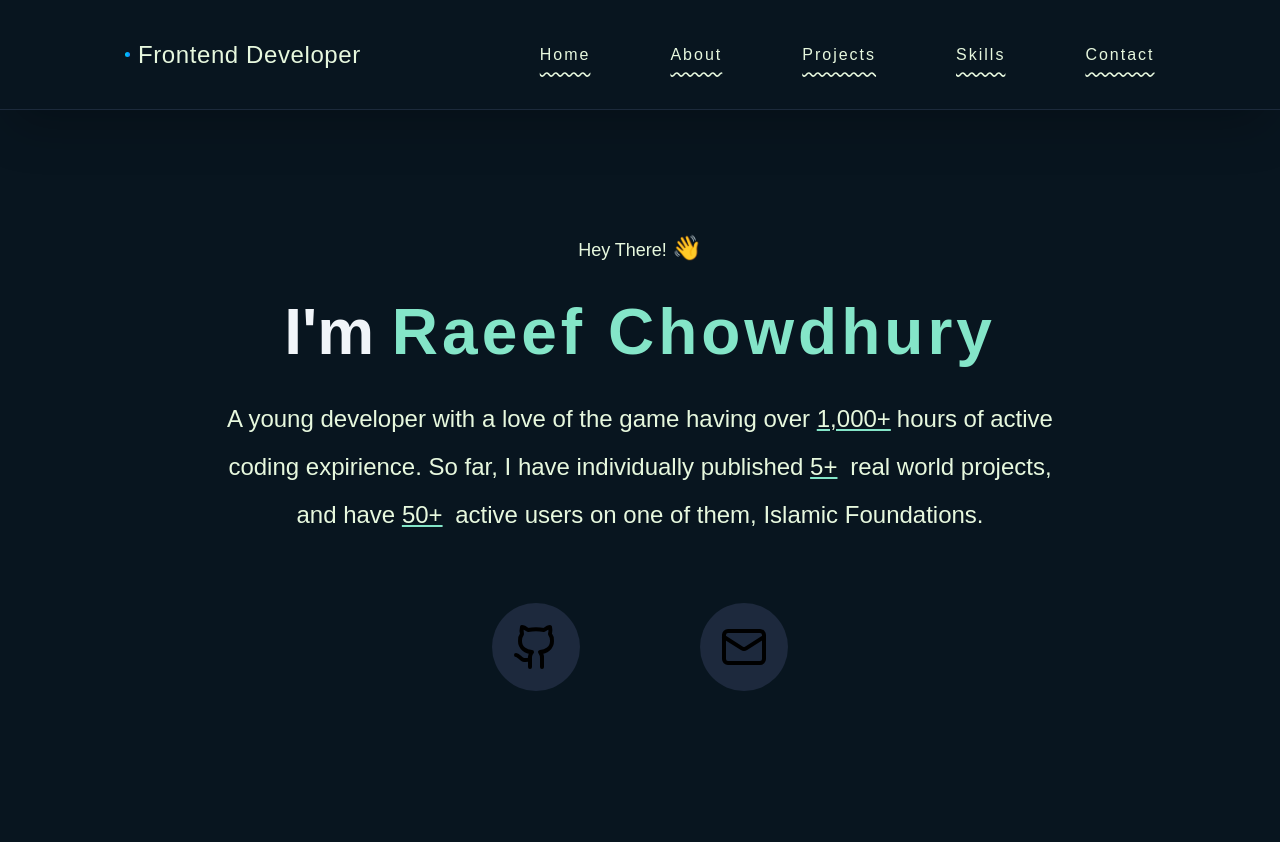
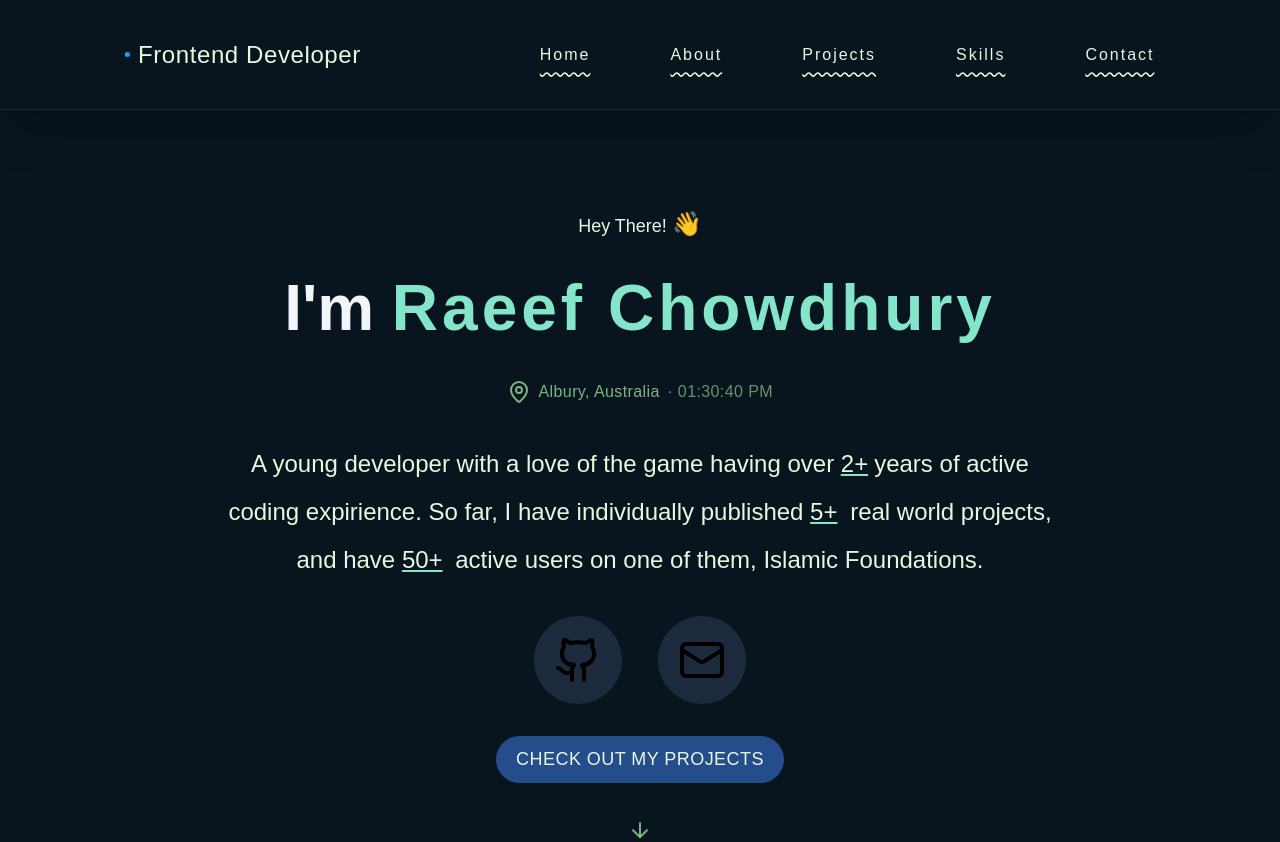
Before and after one commit to Raeef-Chowdhury/Portfolio, a Next.js app: page / in a window 1280 px wide. Built offline with nearby package versions, Linux system fonts and the light colour scheme.

Commit message:
add hero UI, location & cta button

```diff
--- a/app/page.tsx
+++ b/app/page.tsx
@@ -2,8 +2,6 @@ import Header from "@/components/header";
 import Hero from "@/components/hero";
 //TODO:CHECK OUT PROJECTS CTA BUTTON HERO?
 //TODO: BRIEF TOOLS LINE
-//TODO: LOCATION
-//TODO: SOCIAL TOOLTIPS CIRUCLAR TEXT FLOW
 //TODO: BACKGROUND SHAPES/SVGS?????
 export default function Home() {
   return (
--- a/components/hero.tsx
+++ b/components/hero.tsx
@@ -1,10 +1,32 @@
 "use client";
-import { useState } from "react";
+import { useState, useEffect } from "react";
 
 function Hero() {
   const [hovered, setHovered] = useState(false);
+  const getCurrentTime = () => {
+    const now = new Date();
+    let hours = now.getHours();
+    const minutes = now.getMinutes().toString().padStart(2, "0");
+    const seconds = now.getSeconds().toString().padStart(2, "0");
+    const ampm = hours >= 12 ? "PM" : "AM";
+
+    hours = hours % 12;
+    hours = hours ? hours : 12; // 0 should be 12
+    const hoursStr = hours.toString().padStart(2, "0");
+
+    return `${hoursStr}:${minutes}:${seconds} ${ampm}`;
+  };
+  const [time, setTime] = useState(getCurrentTime());
+
+  useEffect(() => {
+    const interval = setInterval(() => {
+      setTime(getCurrentTime());
+    }, 1000);
+
+    return () => clearInterval(interval);
+  }, []);
   return (
-    <div className="flex flex-col mx-auto max-w-[1440px] items-center justify-center text-center mt-[12rem] px-6">
+    <div className="flex flex-col mx-auto max-w-[1440px] items-center justify-center text-center mt-[9.6rem] px-6">
       <div className="">
         <p className="text-text text-[1.8rem] mb-[1.8rem]">
           Hey There!{" "}
@@ -12,20 +34,40 @@ function Hero() {
             👋
           </span>
         </p>
-
         <h1 className="text-[6.4rem]  font-bold text-slate-100 mb-6">
           I&apos;m{" "}
           <span className="text-primary  text-[6.4rem] tracking-[0.4rem]">
             Raeef Chowdhury
           </span>
         </h1>
+        <div className="flex justify-center mb-[3.6rem] mt-[2.4rem] items-center gap-3 text-tertiary transition-colors">
+          <svg
+            xmlns="http://www.w3.org/2000/svg"
+            width="24"
+            height="24"
+            viewBox="0 0 24 24"
+            fill="none"
+            stroke="currentColor"
+            strokeWidth="2"
+            strokeLinecap="round"
+            strokeLinejoin="round"
+          >
+            <path d="M20 10c0 4.993-5.539 10.193-7.399 11.799a1 1 0 0 1-1.202 0C9.539 20.193 4 14.993 4 10a8 8 0 0 1 16 0" />
+            <circle cx="12" cy="10" r="3" />
+          </svg>
 
+          <span className="text-[1.6rem] tracking-wide">Albury, Australia</span>
+
+          <span className="text-[1.6rem] tracking-wide opacity-80">
+            · {time}
+          </span>
+        </div>
         <p className="text-text text-[2.4rem] mb-8 max-w-[844px] leading-loose">
           A young developer with a love of the game having over{" "}
           <span className="underline underline-offset-2 hover:bg-primary hover:text-background transition-colors hover:cursor-pointer mr-[0.6rem] decoration-primary">
-            1,000+
+            2+
           </span>
-          hours of active coding expirience. So far, I have individually
+          years of active coding expirience. So far, I have individually
           published{" "}
           <span className="underline underline-offset-2 hover:bg-primary hover:text-background transition-colors hover:cursor-pointer mr-[0.6rem] decoration-primary">
             5+
@@ -36,8 +78,7 @@ function Hero() {
           </span>{" "}
           active users on one of them, Islamic Foundations.
         </p>
-
-        <div className="flex gap-[12rem] max-w-[644px] justify-self-center mt-[6.4rem]">
+        <div className="flex gap-[3.6rem] max-w-[644px] justify-self-center mt-[3.2rem]">
           <a
             href="https://github.com/raeef-chowdhury"
             target="_blank"
@@ -50,7 +91,7 @@ function Hero() {
               className={`transition-all duration-500 rotate-[7.5deg] absolute top-[45%] -translate-y-1/2 left-1/2 -translate-x-[48%] w-full h-full  ${
                 hovered
                   ? "opacity-100 transform translate-y-[-7.2rem]"
-                  : "opacity-0 translate-y-[10rem]"
+                  : "opacity-0 translate-y-[0rem]"
               } pointer-events-none`}
               viewBox="0 0 200 200"
             >
@@ -94,7 +135,7 @@ function Hero() {
             className="relative inline-block group"
           >
             <svg
-              className={`transition-all duration-500 rotate-[7.5deg] absolute top-[45%] -translate-y-1/2 left-1/2 -translate-x-[50%]  w-full h-full group-hover:opacity-100 opacity-0 group-hover:translate-y-[-7rem] translate-y-[10rem]
+              className={`transition-all duration-500 rotate-[7.5deg] absolute top-[45%] -translate-y-1/2 left-1/2 -translate-x-[50%]  w-full h-full group-hover:opacity-100 opacity-0 group-hover:translate-y-[-7rem] translate-y-[0rem]
                 pointer-events-none`}
               viewBox="0 0 200 200"
             >
@@ -131,6 +172,24 @@ function Hero() {
             </button>
           </a>
         </div>
+        <button className="group relative px-8 py-4 bg-secondary text-text rounded-full text-[1.8rem] tracking-wide hover:cursor-pointer transition-all duration-300 hover:scale-105 hover:shadow-lg hover:shadow-slate-800/50 mt-[3.2rem]">
+          CHECK OUT MY PROJECTS
+          <svg
+            xmlns="http://www.w3.org/2000/svg"
+            width="24"
+            height="24"
+            viewBox="0 0 24 24"
+            fill="none"
+            stroke="currentColor"
+            strokeWidth="2"
+            strokeLinecap="round"
+            strokeLinejoin="round"
+            className="absolute left-1/2 -translate-x-1/2 -bottom-24 animate-bounce text-tertiary"
+          >
+            <path d="M12 5v14" />
+            <path d="m19 12-7 7-7-7" />
+          </svg>
+        </button>
       </div>
     </div>
   );
```
